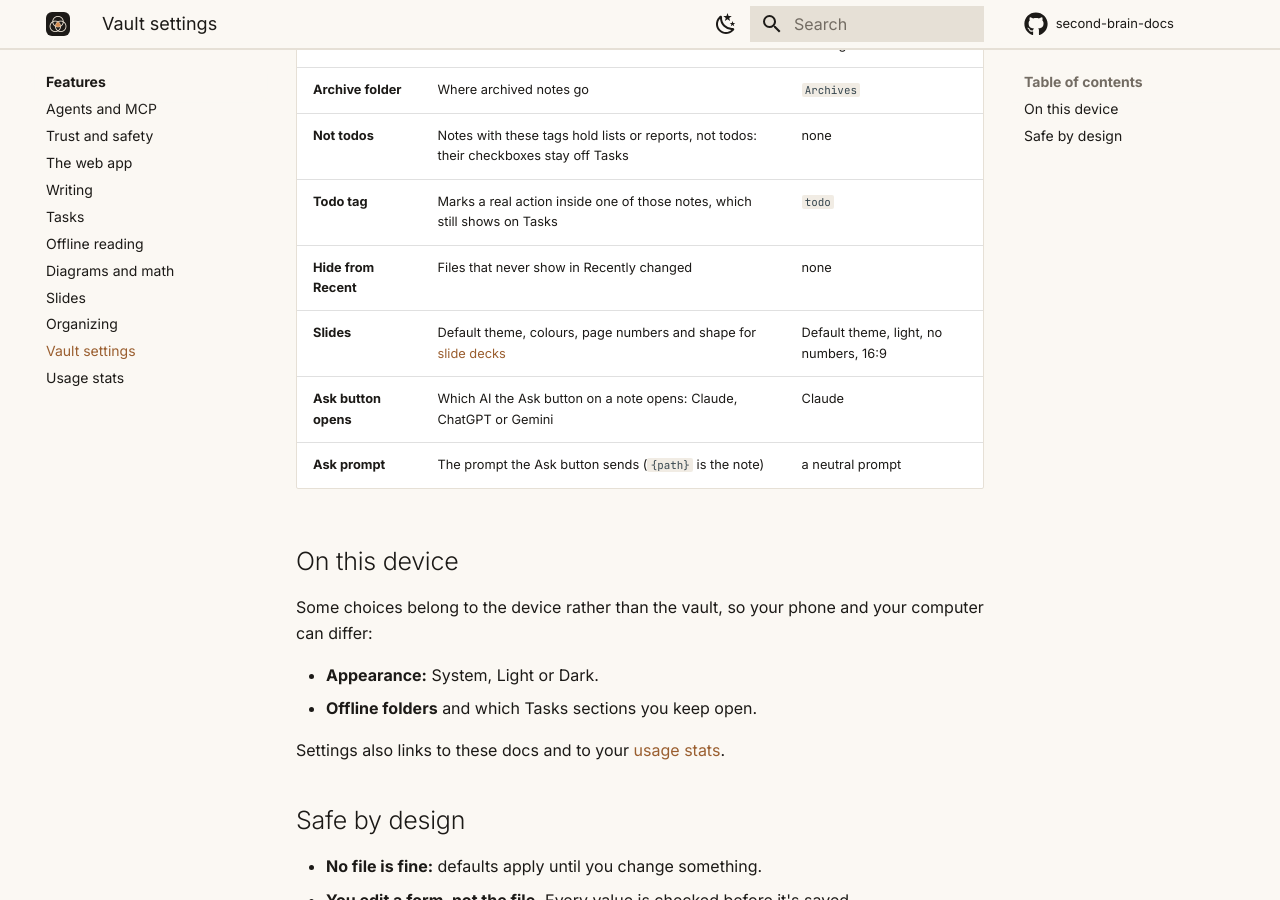
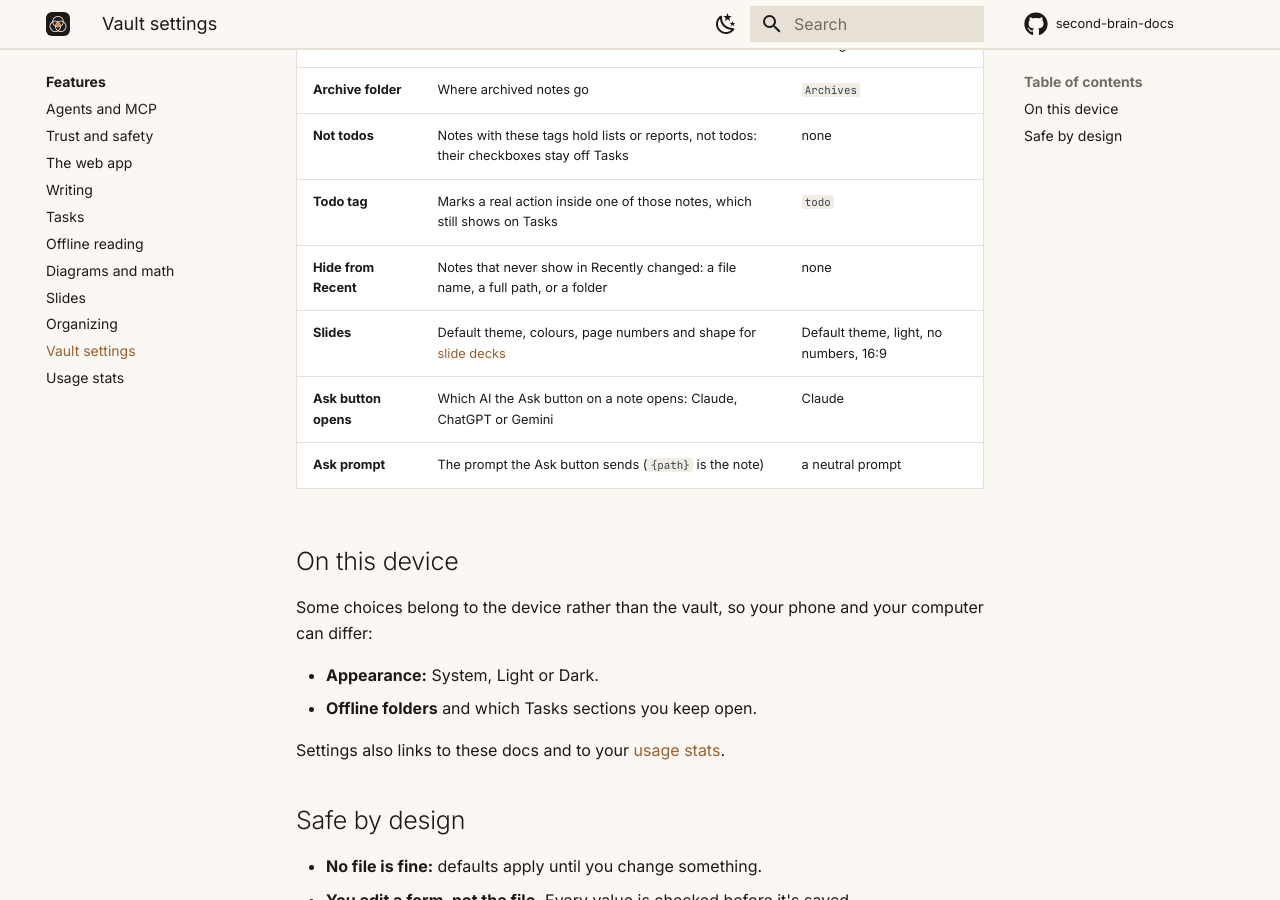
Before and after one commit to blanzp/second-brain-docs, an MkDocs documentation site: the page built from docs/features/settings.md, in a window 1280 px wide and 900 px high, scrolled down 1051 px. Built offline with MkDocs 1.6.1 and Material for MkDocs 9.7.7, drawn with Linux system fonts in a browser that asks for light colours; comment, search, counter and statistics services are not loaded.

Commit message:
Docs: Hide from Recent takes a file name, a path or a folder
Co-Authored-By: Claude Opus 5.5 <noreply@anthropic.com>

```diff
--- a/docs/features/settings.md
+++ b/docs/features/settings.md
@@ -21,7 +21,7 @@ Your vault, your conventions. Settings live **in your vault** as `.brain/setting
 | **Archive folder** | Where archived notes go | `Archives` |
 | **Not todos** | Notes with these tags hold lists or reports, not todos: their checkboxes stay off Tasks | none |
 | **Todo tag** | Marks a real action inside one of those notes, which still shows on Tasks | `todo` |
-| **Hide from Recent** | Files that never show in Recently changed | none |
+| **Hide from Recent** | Notes that never show in Recently changed: a file name, a full path, or a folder | none |
 | **Slides** | Default theme, colours, page numbers and shape for [slide decks](slides.md) | Default theme, light, no numbers, 16:9 |
 | **Ask button opens** | Which AI the Ask button on a note opens: Claude, ChatGPT or Gemini | Claude |
 | **Ask prompt** | The prompt the Ask button sends (`{path}` is the note) | a neutral prompt |
```
